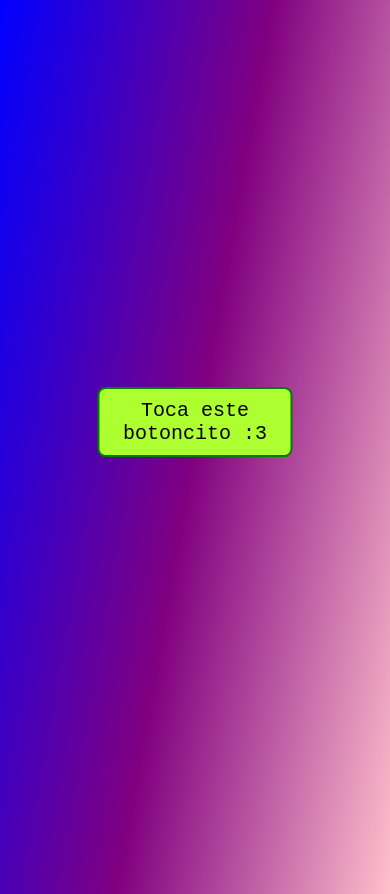
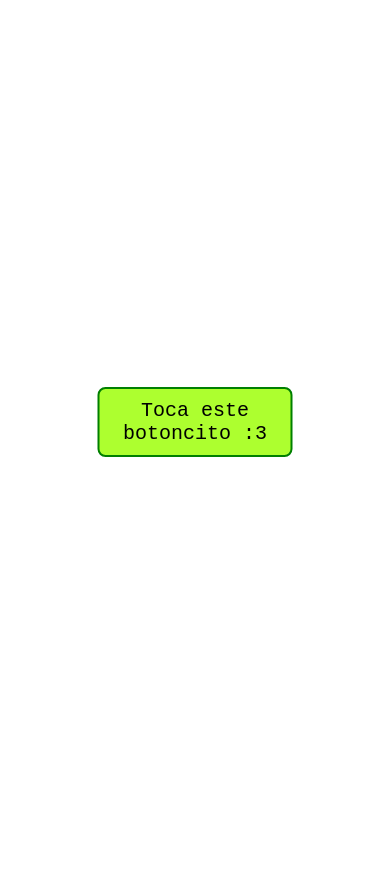
Before and after one commit to jefersonfuentes/flores-amarillas, a plain HTML site: page index.html in a window 390 px wide. Shown: the top 894 px of the page. Drawn offline with Linux system fonts and the light colour scheme; a web font is replaced by a local one.

Commit message:
Responsive background color switched to white

```diff
--- a/css/style.css
+++ b/css/style.css
@@ -119,6 +119,6 @@ canvas {
 
 @media (max-width: 468px) {
     body {
-        background: linear-gradient(100deg, blue, purple, pink);
+        background: white;
     }
 }
```
